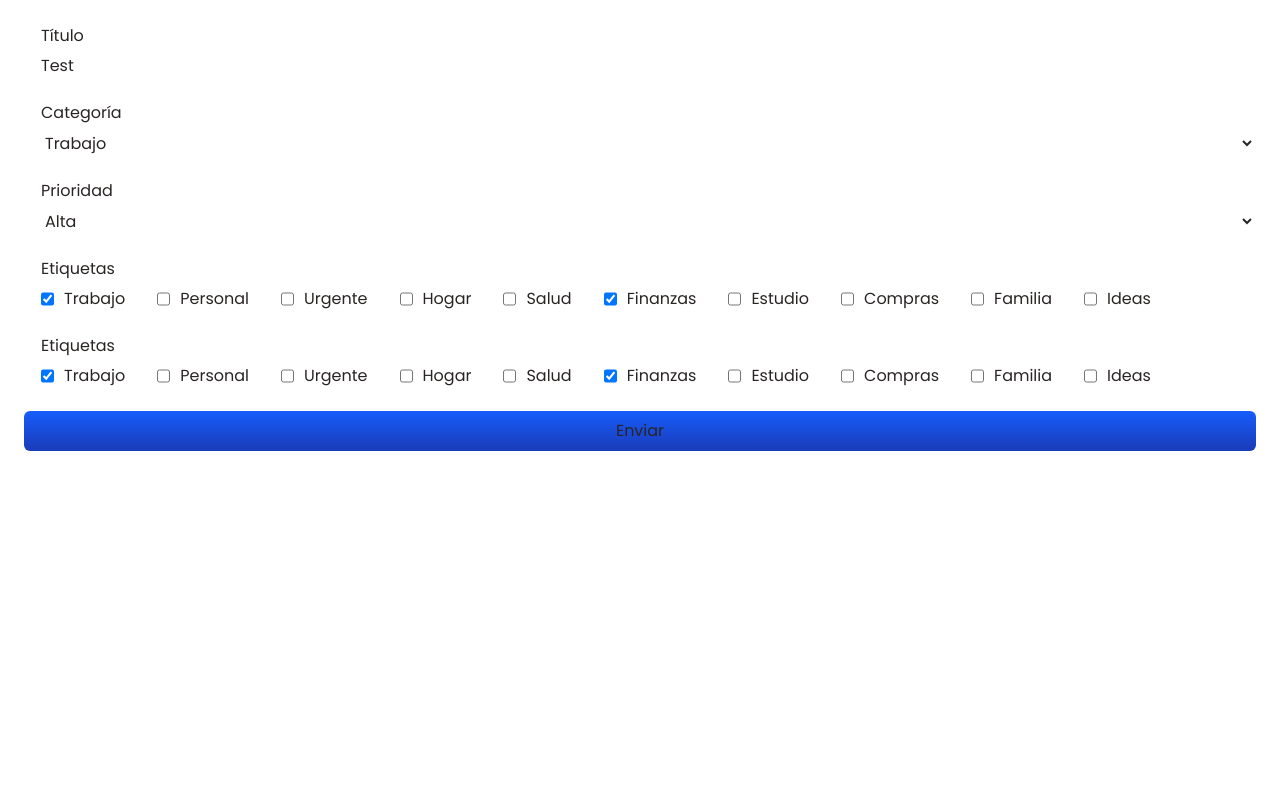
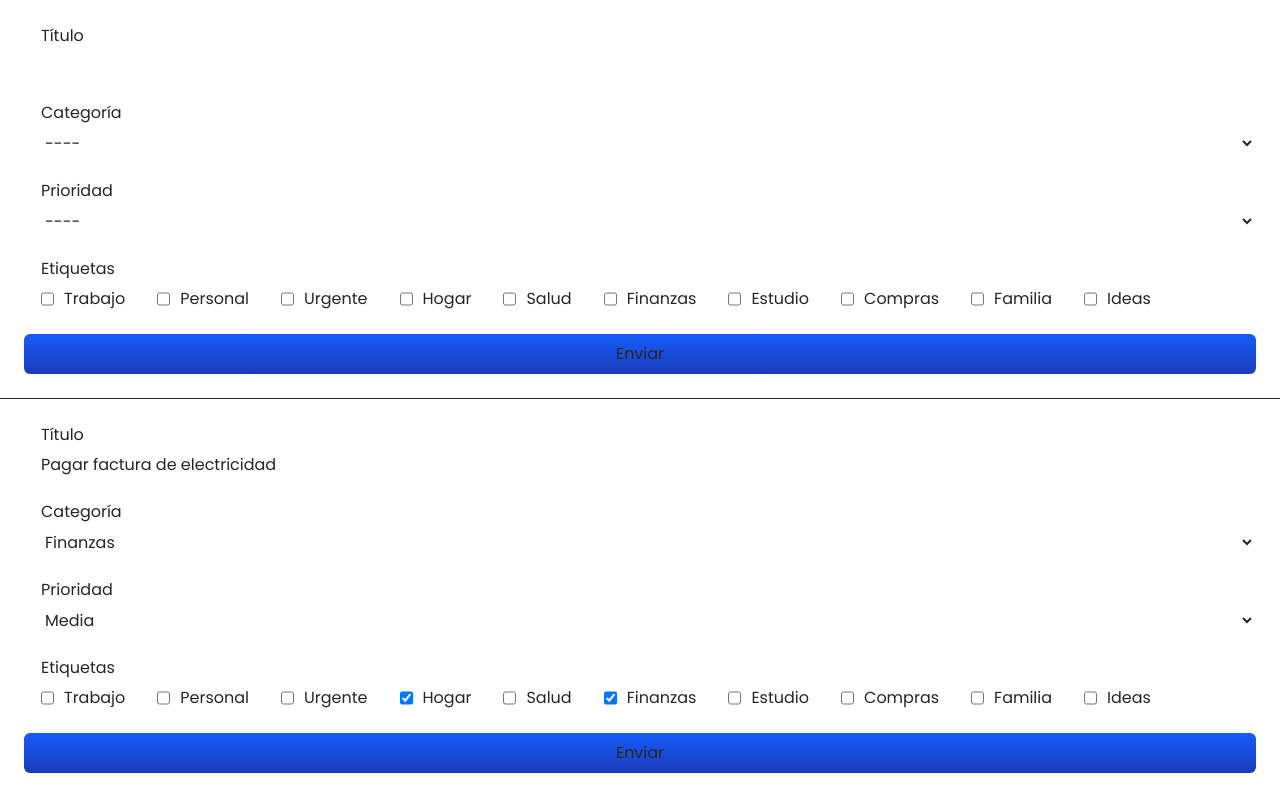
Before and after one commit to jortizwebdeveloper-glitch/to-do-angular, an Angular app: page / in a window 1280 px wide. Built offline with nearby package versions, Linux system fonts and the light colour scheme.

Commit message:
feat(form-hundle): Compoente form-handle, ajuste de taskService (getTaskById, getTaskByIdWithRelation)

```diff
--- a/src/app/features/task/application/task.service.ts
+++ b/src/app/features/task/application/task.service.ts
@@ -32,16 +32,20 @@ export class TaskService {
       ]),
     );
   });
+
   getTaskById(id: number) {
+    return this.taskRepository.getById(id);
+  }
+  getTaskByIdWithRelation(id: number) {
     const task = this.$tasks().get(id);
     if (!task) return;
 
     return task;
   }
   async updateTaskById(id: number, body: Partial<Omit<TaskEntity, 'id'>>) {
-    await this.taskRepository.update(Number(id), {
+    await this.taskRepository.update(id, {
       title: body.title,
-      categoria: Number(body.categoria),
+      categoria: body.categoria,
       dueDate: body.dueDate,
       tags: body.tags?.length ? body.tags : [],
     });
--- a/src/app/features/task/domine/task.repository.ts
+++ b/src/app/features/task/domine/task.repository.ts
@@ -4,5 +4,6 @@ import type { TaskEntity } from './task.entity';
 
 export interface ITaskRepository {
   getAll(): Observable<TaskEntity[]>;
+  getById(id: number): Observable<TaskEntity | undefined>;
   update(id: number, body: Partial<Omit<TaskEntity, 'id'>>): Promise<void>;
 }
--- a/src/app/features/task/infraestruture/task.repository.dexie.ts
+++ b/src/app/features/task/infraestruture/task.repository.dexie.ts
@@ -12,6 +12,9 @@ export class TaskRepository implements ITaskRepository {
   getAll() {
     return from(liveQuery(async () => (await this.db?.tasks.toArray()) ?? []));
   }
+  getById(id: number) {
+    return from(liveQuery(async () => await this.db?.tasks.get(id)));
+  }
   async update(id: number, body: Partial<Omit<TaskEntity, 'id'>>) {
     await this.db?.tasks.update(id, body).then((res) => {
       console.log(res);
--- a/src/app/presentation/components/ui/01-atoms/form-controls/form-control.html
+++ b/src/app/presentation/components/ui/01-atoms/form-controls/form-handle.html
@@ -1,3 +1,3 @@
 <form (submit)="onSubmit($event)" class="p-6 flex flex-col gap-4">
-    <ng-content></ng-content>
+  <ng-content></ng-content>
 </form>
--- a/src/app/presentation/components/ui/01-atoms/form-controls/form-control.ts
+++ b/src/app/presentation/components/ui/01-atoms/form-controls/form-handle.ts
@@ -1,10 +1,10 @@
 import { Component, output } from '@angular/core';
 
 @Component({
-  selector: 'app-form',
-  templateUrl: './form-control.html',
+  selector: 'app-form-handle',
+  templateUrl: './form-handle.html',
 })
-export class FormControl {
+export class FormHandle {
   submitHandle = output();
 
   onSubmit(e: Event) {
--- /dev/null
+++ b/src/app/presentation/components/ui/01-atoms/form-controls/index.ts
@@ -0,0 +1,4 @@
+export { CheckboxList } from './checkbox-list/checkbox-list';
+export { FormHandle } from './form-handle';
+export { InputSelect } from './input-select/input-select';
+export { InputText } from './input-text/input-text';
--- a/src/app/presentation/components/ui/01-atoms/form-controls/input-select/input-select.ts
+++ b/src/app/presentation/components/ui/01-atoms/form-controls/input-select/input-select.ts
@@ -1,4 +1,4 @@
-import { Component, input } from '@angular/core';
+import { Component, effect, input } from '@angular/core';
 
 import { InputBase } from '@/app/presentation/components/ui/01-atoms/form-controls/input-base';
 import { InputLabel } from '@/app/presentation/components/ui/01-atoms/form-controls/input-label/input-label';
--- a/src/app/presentation/pages/dashboard/task/page/task-page.ts
+++ b/src/app/presentation/pages/dashboard/task/page/task-page.ts
@@ -33,7 +33,7 @@ export class TaskPage {
   tagService = inject(TagService);
   categoryService = inject(CategoryService);
 
-  task = computed(() => this.taskService.getTaskById(Number(this.id())));
+  task = computed(() => this.taskService.getTaskByIdWithRelation(Number(this.id())));
   date = computed(() => {
     const date = this.task()?.dueDate;
     const key = keyDate(date ?? '');
--- a/src/app/presentation/pages/home/page/home-page.html
+++ b/src/app/presentation/pages/home/page/home-page.html
@@ -1,4 +1,4 @@
-<form (submit)="onSubmit($event)" class="p-6 flex flex-col gap-4">
+<app-form-handle (submitHandle)="onCreateSubmit()">
   <app-input-text label="Título" [formField]="formCreate.title"></app-input-text>
   <app-input-select
     label="Categoría"
@@ -15,12 +15,29 @@
     [formField]="formCreate.tags"
     [options]="tagOptions()"
   ></app-checkbox-list>
+  <button class="px-4 py-2 rounded-md bg-linear-to-t from-blue-800 to-blue-600" type="submit">
+    Enviar
+  </button>
+</app-form-handle>
+<hr />
+<app-form-handle (submitHandle)="onUpdateSubmit()">
+  <app-input-text label="Título" [formField]="formUpdate.title"></app-input-text>
+  <app-input-select
+    label="Categoría"
+    [formField]="formUpdate.categoria"
+    [options]="categoryOptions()"
+  ></app-input-select>
+  <app-input-select
+    label="Prioridad"
+    [formField]="formUpdate.priority"
+    [options]="priorityOptions()"
+  ></app-input-select>
   <app-checkbox-list
     label="Etiquetas"
-    [formField]="formCreate.tags"
+    [formField]="formUpdate.tags"
     [options]="tagOptions()"
   ></app-checkbox-list>
   <button class="px-4 py-2 rounded-md bg-linear-to-t from-blue-800 to-blue-600" type="submit">
     Enviar
   </button>
-</form>
+</app-form-handle>
--- a/src/app/presentation/pages/home/page/home-page.ts
+++ b/src/app/presentation/pages/home/page/home-page.ts
@@ -1,18 +1,29 @@
-import { Component, computed, inject, signal } from '@angular/core';
+import { Component, computed, inject, linkedSignal, signal } from '@angular/core';
 import { form, FormField, submit, validateStandardSchema } from '@angular/forms/signals';
 import { z } from 'zod';
 
 import { CategoryService } from '@/app/features/category';
 import { TagService } from '@/app/features/tag';
-import { PRIORITY_TASK, PRIORITY_TASK_VALUES } from '@/app/features/task';
-import { CheckboxList } from '@/app/presentation/components/ui/01-atoms/form-controls/checkbox-list/checkbox-list';
-import { InputSelect } from '@/app/presentation/components/ui/01-atoms/form-controls/input-select/input-select';
-import { InputText } from '@/app/presentation/components/ui/01-atoms/form-controls/input-text/input-text';
+import { PRIORITY_TASK, PRIORITY_TASK_VALUES, TaskService } from '@/app/features/task';
+import {
+  CheckboxList,
+  FormHandle,
+  InputSelect,
+  InputText,
+} from '@components/01-atoms/form-controls';
+import { rxResource } from '@angular/core/rxjs-interop';
 
 const formTaskSchema = z.object({
+  title: z.string().min(4, 'El titulo debe ser minimo 4 caracteres'),
+  categoria: z.coerce.number().min(1, 'Elige una categoría'),
+  priority: z.string().nonempty('Elige una prioridad'),
+  tags: z.array(z.coerce.number()).min(1, 'Elige minimo 1 etiqueta'),
+});
+
+const createTaskSchema = z.object({
   title: z.string('Titulo requerido').min(4, 'El titulo debe ser minimo 4 caracteres'),
   categoria: z.coerce.number().min(1, 'Elige una categoría'),
-  priority: z.string().nonempty('Elige una prioridad'),
+  priority: z.enum(['alta', 'media', 'baja'], 'La prioridad debe ser Alta, Media, Baja'),
   tags: z.array(z.coerce.number()).min(1, 'Elige minimo 1 etiqueta'),
 });
 
@@ -20,7 +31,7 @@ type TaskCreateZod = z.infer<typeof formTaskSchema>;
 
 @Component({
   selector: 'app-home',
-  imports: [FormField, InputText, InputSelect, CheckboxList],
+  imports: [FormField, InputText, InputSelect, CheckboxList, FormHandle],
   templateUrl: './home-page.html',
 })
 export class HomePage {
@@ -41,20 +52,46 @@ export class HomePage {
   ]);
 
   createFields = signal<TaskCreateZod>({
-    title: 'Test',
-    categoria: 1,
-    priority: 'alta',
-    tags: [1, 6],
+    title: '',
+    categoria: 0,
+    priority: '',
+    tags: [],
   });
   formCreate = form(this.createFields, (f) => {
     validateStandardSchema(f, formTaskSchema);
   });
 
-  onSubmit(e: Event) {
-    e.preventDefault();
-    console.log(this.formCreate().controlValue());
+  onCreateSubmit() {
     submit(this.formCreate, async (fields) => {
       console.log('submit', fields().value());
+      console.log(createTaskSchema.safeParse(fields().value()));
+    });
+  }
+
+  taskId = signal<number>(2);
+  taskService = inject(TaskService);
+  taskResource = rxResource({
+    params: () => this.taskId(),
+    stream: (rsrc) => this.taskService.getTaskById(rsrc.params),
+  });
+  updateFields = linkedSignal<TaskCreateZod>(
+    () =>
+      this.taskResource.value() ?? {
+        title: '',
+        categoria: 0,
+        priority: '',
+        tags: [],
+      },
+  );
+
+  formUpdate = form(this.updateFields, (f) => {
+    validateStandardSchema(f, formTaskSchema);
+  });
+
+  onUpdateSubmit() {
+    submit(this.formUpdate, async (fields) => {
+      console.log('submit', fields().value());
+      console.log(createTaskSchema.safeParse(fields().value()));
     });
   }
 }
--- a/tsconfig.json
+++ b/tsconfig.json
@@ -14,11 +14,11 @@
     "target": "ES2022",
     "module": "preserve",
     "paths": {
-      "@/*": ["./src/*"],
-      "@app/*": ["./src/app/*"],
       "@public/*": ["./public/*"],
       "@components/*": ["./src/app/presentation/components/ui/*"],
-      "@pages/*": ["./src/app/presentation/pages/*"]
+      "@pages/*": ["./src/app/presentation/pages/*"],
+      "@app/*": ["./src/app/*"],
+      "@/*": ["./src/*"]
     }
   },
   "angularCompilerOptions": {
```
